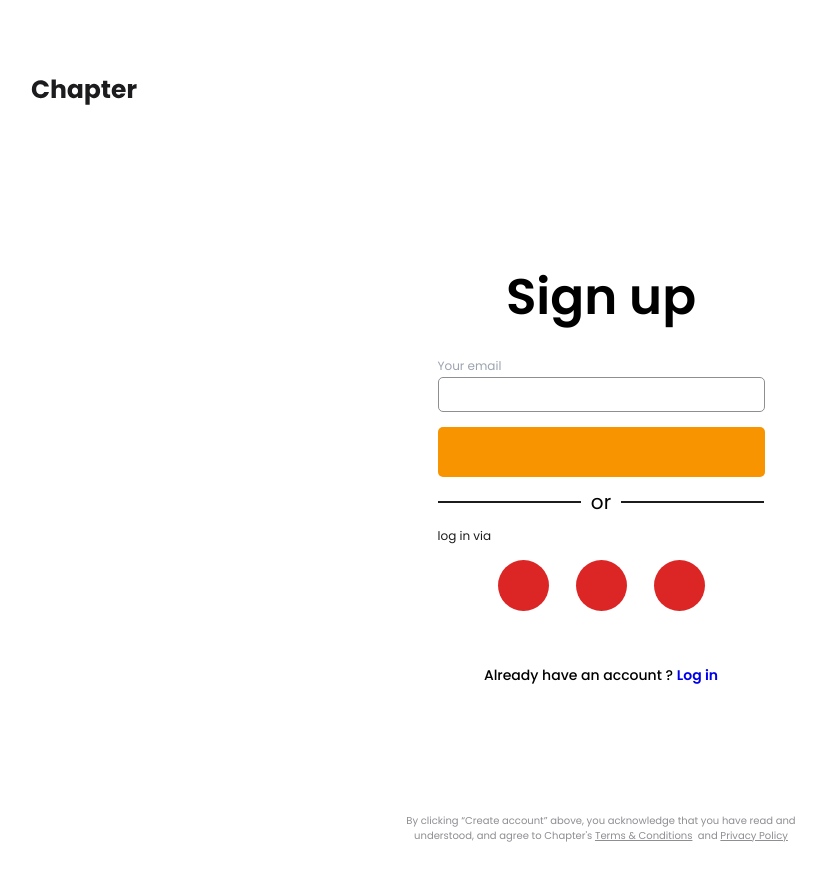
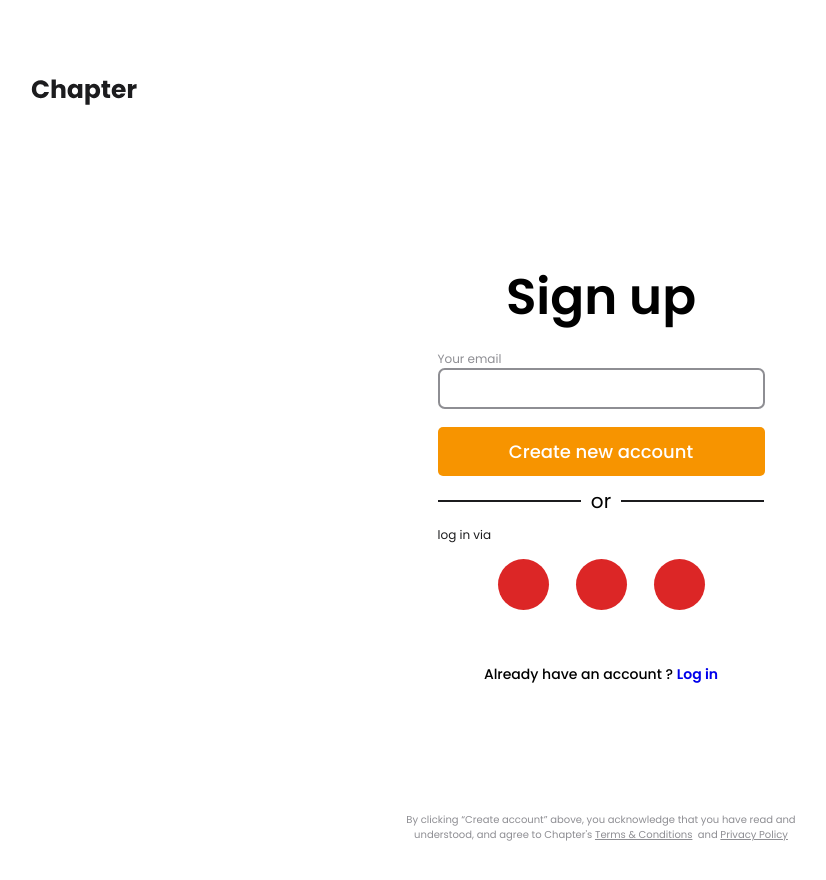
Before and after one commit to ArtemBohak/Chapter, a React (Vite) app: page /register in a window 1280 px wide. Shown: the top 880 px of the page, without its empty margins (39-865 px from the left). Built offline with nearby package versions, Linux system fonts and the light colour scheme.

Commit message:
add/custom-text-input

```diff
--- a/src/components/index.ts
+++ b/src/components/index.ts
@@ -7,3 +7,5 @@ export { default as Delimiter } from "./Delimiter/Delimiter";
 export { default as AuthBy } from "./AuthBy/AuthBy";
 
 export { default as Logo } from "./SVGComponents/Logo";
+
+export { TextField, PasswordField } from "./Fields";
--- a/src/pages/RegisterPage/RegisterPage.tsx
+++ b/src/pages/RegisterPage/RegisterPage.tsx
@@ -2,8 +2,14 @@ import { FC } from "react";
 import cn from "classnames";
 
 import { Form } from "./components";
-import { AuthLink, Delimiter, Terms, AuthBy, Logo } from "@/src/components";
-import TextInput from "./TemporaryInput";
+import {
+  AuthLink,
+  Delimiter,
+  Terms,
+  AuthBy,
+  Logo,
+  TextField,
+} from "@/src/components";
 
 import { termMess } from "@/src/constants";
 
@@ -12,7 +18,7 @@ import styles from "./RegisterPage.module.scss";
 const initialFieldValues = [
   {
     label: "Your email",
-    type: "email",
+    type: "text",
     email: "",
   },
 ];
@@ -27,7 +33,8 @@ const RegisterPage: FC = () => {
           <Form
             formName="register"
             fieldsValues={initialFieldValues}
-            textFieldComponent={TextInput}
+            textFieldComponent={TextField}
+            buttonTitle="Create new account"
           />
           <Delimiter />
           <AuthBy socialLinks={[{ link: "/" }, { link: "/" }, { link: "/" }]} />
--- a/src/pages/RegisterPage/TemporaryInput.tsx
+++ /dev/null
@@ -1,44 +0,0 @@
-import { Field } from "formik";
-import { ChangeEvent } from "react";
-import cn from "classnames";
-
-const TextInput = ({
-  id,
-  labelText,
-  labelClassName,
-  name,
-  setFieldValue,
-  dataAutomation,
-  fieldClassName,
-  ...otherProps
-}: {
-  id: string;
-  labelText: string;
-  labelClassName?: string;
-  name: string;
-  setFieldValue: (arg1: string, arg2: string) => string;
-  dataAutomation: string;
-  fieldClassName?: string;
-}) => (
-  <>
-    <label htmlFor={id} className={cn("text-gray-400 text-xs", labelClassName)}>
-      {labelText}
-    </label>
-    <Field
-      id={id}
-      name={name}
-      onChange={(event: ChangeEvent<HTMLInputElement>) =>
-        setFieldValue(name, event.target.value)
-      }
-      data-automation={dataAutomation}
-      className={cn(
-        "w-[327px] h-[35px] mb-[15px] px-2 py-1 rounded-[5px] border border-gray-1030",
-        fieldClassName
-      )}
-      {...otherProps}
-    />
-  </>
-);
-
-export default TextInput;
-// ("w-[327px] h-[35px] mb-[15px] px-2 py-1 rounded-[5px] border border-gray-1030");
--- a/src/pages/RegisterPage/components/CustomForm/CustomForm.tsx
+++ b/src/pages/RegisterPage/components/CustomForm/CustomForm.tsx
@@ -15,6 +15,8 @@ type Props = {
   reinitialize?: boolean;
   textFieldComponent?: ElementType;
   passwordFieldComponent?: ElementType;
+  buttonTitle: string;
+  strength?: boolean;
 };
 
 const CustomForm: FC<Props> = ({
@@ -22,13 +24,17 @@ const CustomForm: FC<Props> = ({
   formName,
   reinitialize = true,
   className,
+  buttonTitle,
+  strength = true,
   textFieldComponent: TextFieldComponent,
   passwordFieldComponent: PasswordFieldComponent,
+  ...props
 }) => {
   return (
     <Formik
       enableReinitialize={reinitialize}
       initialValues={{ [formName]: [...fieldsValues] }}
+      {...props}
       onSubmit={(values): void => {
         const value = createObject(values[formName]);
         console.log(value);
@@ -45,14 +51,12 @@ const CustomForm: FC<Props> = ({
                     <div key={index}>
                       <PasswordFieldComponent
                         id={fieldName}
-                        type={item.type}
                         name={`${formName}[${index}].${fieldName}`}
+                        dataAutomation={`${fieldName}Input`}
                         value={item[fieldName as keyof typeof item]}
-                        dataAutomation={`${fieldName}Input`}
-                        setFieldValue={props.setFieldValue}
-                        labelText={item.label}
-                        labelClassName={item.labelClassName}
-                        fieldClassName={item.fieldClassName}
+                        label={item.label}
+                        className={item.className}
+                        strength={strength}
                       />
                     </div>
                   );
@@ -65,20 +69,19 @@ const CustomForm: FC<Props> = ({
                         name={`${formName}[${index}].${fieldName}`}
                         value={item[fieldName as keyof typeof item]}
                         dataAutomation={`${fieldName}Input`}
-                        setFieldValue={props.setFieldValue}
-                        labelText={item.label}
-                        labelClassName={item.labelClassName}
-                        fieldClassName={item.fieldClassName}
+                        label={item.label}
+                        className={item.className}
                       />
                     </div>
                   );
               })}
               <UIbutton
                 dataAutomation="submitButton"
-                // type="submit"
-                title="Create new account"
+                type="submit"
                 className="bg-orange-1200 text-white w-[327px] h-11 rounded-[5px] mb-[10px]"
-              />
+              >
+                {buttonTitle}
+              </UIbutton>
             </Form>
           )}
         </FieldArray>
--- a/src/pages/RegisterPage/enums/fieldsName.ts
+++ b/src/pages/RegisterPage/enums/fieldsName.ts
@@ -8,7 +8,5 @@ export enum FieldsName {
   label = "label",
   type = "type",
   defaultValue = "defaultValue",
-  fieldClassName = "fieldClassName",
-  labelClassName = "labelClassName",
-  strength = "strength",
+  className = "className",
 }
--- a/src/pages/RegisterPage/helpers/findKeys.ts
+++ b/src/pages/RegisterPage/helpers/findKeys.ts
@@ -7,9 +7,7 @@ const findKeys = <T extends FieldTypes>(obj: T) => {
       key !== FieldsName.label &&
       key !== FieldsName.type &&
       key !== FieldsName.defaultValue &&
-      key !== FieldsName.fieldClassName &&
-      key !== FieldsName.labelClassName &&
-      key !== FieldsName.strength
+      key !== FieldsName.className
   );
   return keyValue;
 };
--- a/src/pages/RegisterPage/types/formTypes.ts
+++ b/src/pages/RegisterPage/types/formTypes.ts
@@ -2,9 +2,7 @@ export type FieldTypes = {
   label: string;
   type: string;
   defaultValue?: string;
-  fieldClassName?: string;
-  labelClassName?: string;
-  strength?: boolean;
+  className?: string;
   email?: string;
   signUpCode?: string;
   password?: string;
```
